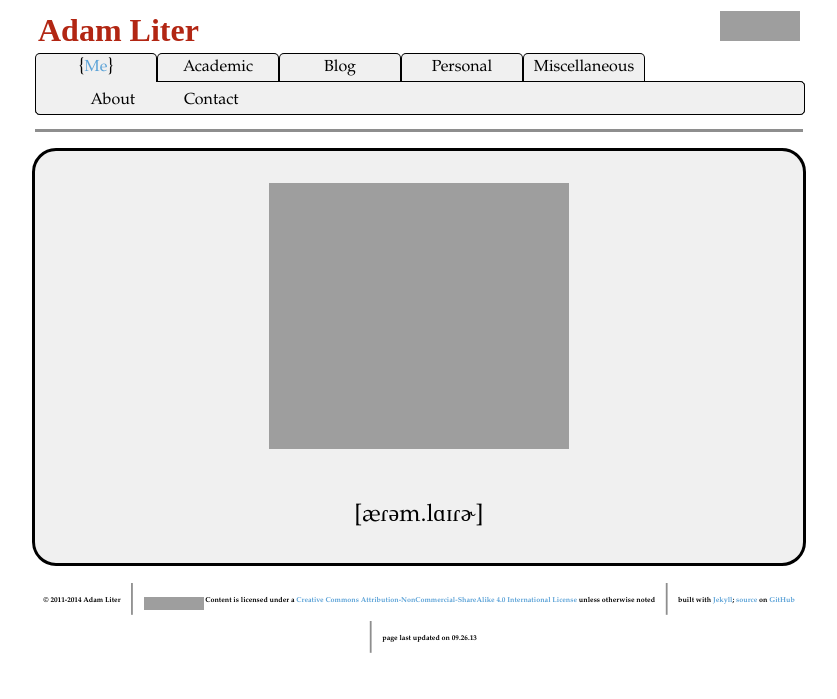
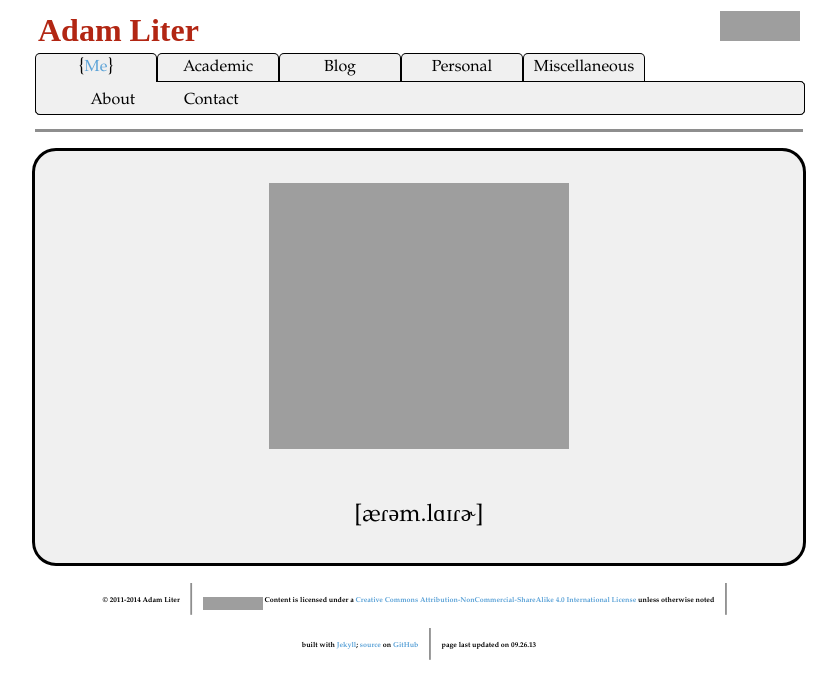
Before and after one commit to adamliter/adamliter.org, a Jekyll site: the page built from index.md, in a window 1280 px wide. Shown: the top 699 px of the page, without its empty margins (221-1058 px from the left). Built offline with Jekyll 4.4.1, drawn with Linux system fonts in a browser that asks for light colours; Markdown is read by kramdown in place of the engine named in the settings; grey boxes are pictures that could not be loaded.

Commit message:
new footer

```diff
--- a/_includes/main-footer.html
+++ b/_includes/main-footer.html
@@ -3,7 +3,8 @@
 			<div id="footer-wrapper">
 
 				<div id="footer">
-					<p>&copy; 2011-2014 Adam Liter  <span style="color:#8E8E8E;font-weight:300;font-size:xx-large;vertical-align:middle;">|</span> <span style="vertical-align:-1.2em"><a rel="license" href="http://creativecommons.org/licenses/by-nc-sa/4.0/"><img width="60" alt="Creative Commons License" style="border-width:0" src="http://i.creativecommons.org/l/by-nc-sa/4.0/88x31.png" /></a></span> Content is licensed under a <a rel="license" href="http://creativecommons.org/licenses/by-nc-sa/4.0/">Creative Commons Attribution-NonCommercial-ShareAlike 4.0 International License</a> unless otherwise noted <span style="color:#8E8E8E;font-weight:300;font-size:xx-large;vertical-align:middle;">|</span> built with <a href="http://jekyllrb.com/">Jekyll</a>; <a href="https://github.com/adamliter/adamliter.github.io">source</a> on <a href="http://github.com">GitHub</a> <span style="color:#8E8E8E;font-weight:300;font-size:xx-large;vertical-align:middle;">|</span> page last updated on 09.26.13</p></div><!-- END footer div-->
+					<p>&copy; 2011-2014 Adam Liter <span style="color:#8E8E8E;font-weight:300;font-size:xx-large;vertical-align:middle;">|</span> <span style="vertical-align:-1.2em"><a rel="license" href="http://creativecommons.org/licenses/by-nc-sa/4.0/"><img width="60" alt="Creative Commons License" style="border-width:0" src="http://i.creativecommons.org/l/by-nc-sa/4.0/88x31.png" /></a></span> Content is licensed under a <a rel="license" href="http://creativecommons.org/licenses/by-nc-sa/4.0/">Creative Commons Attribution-NonCommercial-ShareAlike 4.0 International License</a> unless otherwise noted <span style="color:#8E8E8E;font-weight:300;font-size:xx-large;vertical-align:middle;">|</span></p>
+					<p>built with <a href="http://jekyllrb.com/">Jekyll</a>; <a href="https://github.com/adamliter/adamliter.github.io">source</a> on <a href="http://github.com">GitHub</a> <span style="color:#8E8E8E;font-weight:300;font-size:xx-large;vertical-align:middle;">|</span> page last updated on 09.26.13</p></div><!-- END footer div-->
 				</div><!-- END footer div-->
 
 			</div><!-- END footer-wrapper div-->
```
